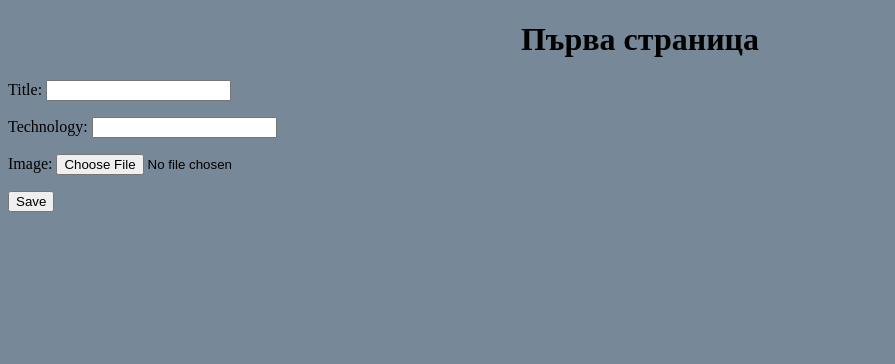
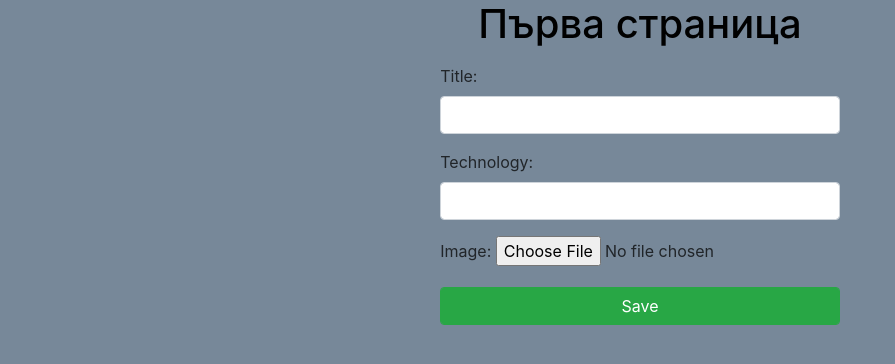
Before and after one commit to borko81/simple_django, a Django app: page /port/ in a window 1280 px wide. Shown: the top 364 px of the page, without its empty margins (0-895 px from the left). Run offline with Django 3.2, Linux system fonts and the light colour scheme; data that the repository does not hold is empty; some libraries are stand-ins or nearby versions.

Commit message:
Add widgets in forms portfolio, small bootstrap too

```diff
--- a/myproject/myproject/urls.py
+++ b/myproject/myproject/urls.py
@@ -5,8 +5,6 @@ from django.conf import settings
 from django.conf.urls.static import static
 
 from pages import views as pages
-from blog import views as blog
-from portfolio import views as portfolio
 
 
 from .view import from_num, hello, load_shano_page
--- a/myproject/portfolio/forms.py
+++ b/myproject/portfolio/forms.py
@@ -1,9 +1,18 @@
-from django.forms import models
+from django import forms
+from django.forms.widgets import TextInput
 from .models import Project
-from django import forms
 
 
 class ProjectForm(forms.ModelForm):
     class Meta:
         model = Project
         fields = '__all__'
+
+        widgets ={
+            'title': TextInput(attrs={
+                'class': 'form-control'
+            }),
+            'technology': TextInput(attrs={
+                'class': 'form-control',
+            })
+        }
--- a/myproject/portfolio/views.py
+++ b/myproject/portfolio/views.py
@@ -1,6 +1,3 @@
-from django import forms
-from django.db.models.query import prefetch_related_objects
-from django.http.response import HttpResponse
 from django.shortcuts import redirect, render
 from .models import Project
 from .forms import ProjectForm
@@ -22,6 +19,7 @@ def hello_world(request):
     else:
         context = {
             'project': project,
-            'form': form
+            'form': form,
+            'title': 'Begin',
         }
         return render(request, 'portfolio/index.html', context)
--- a/myproject/templates/portfolio/base.html
+++ b/myproject/templates/portfolio/base.html
@@ -5,7 +5,8 @@
     <meta charset="UTF-8">
     <meta http-equiv="X-UA-Compatible" content="IE=edge">
     <meta name="viewport" content="width=device-width, initial-scale=1.0">
-    <title>Document</title>
+    <title>{% block title %}{% endblock title %}</title>
+    <link rel="stylesheet" href="https://stackpath.bootstrapcdn.com/bootstrap/4.3.1/css/bootstrap.min.css" integrity="sha384-ggOyR0iXCbMQv3Xipma34MD+dH/1fQ784/j6cY/iJTQUOhcWr7x9JvoRxT2MZw1T" crossorigin="anonymous">
     <link rel="stylesheet" href="{% static 'portfolio/css/main.css' %}">
 </head>
 <body>
--- a/myproject/templates/portfolio/index.html
+++ b/myproject/templates/portfolio/index.html
@@ -1,7 +1,10 @@
 {% extends 'portfolio/base.html' %}
+
+{% block title %}{{ title }}{% endblock title %}
 
 {% block body %}
 {% load static %}
+<div class="content">
     <h1 class="h1_center">Първа страница</h1>
 
     <ul>
@@ -12,10 +15,12 @@
         </li>
         {% endfor %}
     </ul>
-
+    <div class="input-group  d-flex align-items-center justify-content-center">
         <form action="." enctype="multipart/form-data" method="POST">
             {% csrf_token %}
             {{ form.as_p }}
-    <input type="submit" value="Save">
+            <input type="submit" value="Save" class='form-control btn btn-success'>
         </form>
+    </div>
+</div>
 {% endblock body %}
```
Also changed, not shown: myproject/media/img/default_wBCcuvs.png (added). Lines whose indentation alone changed are shown as unchanged.
